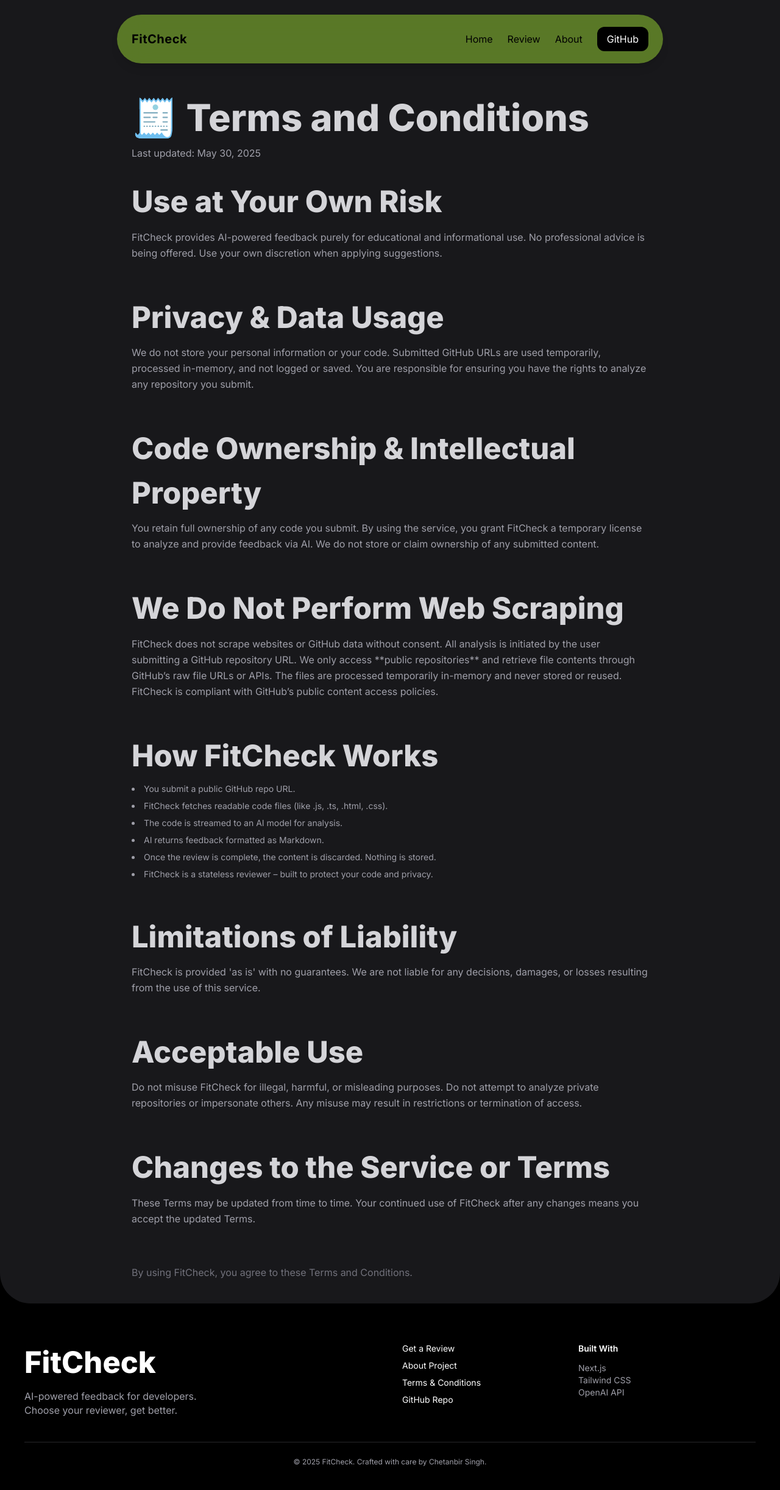
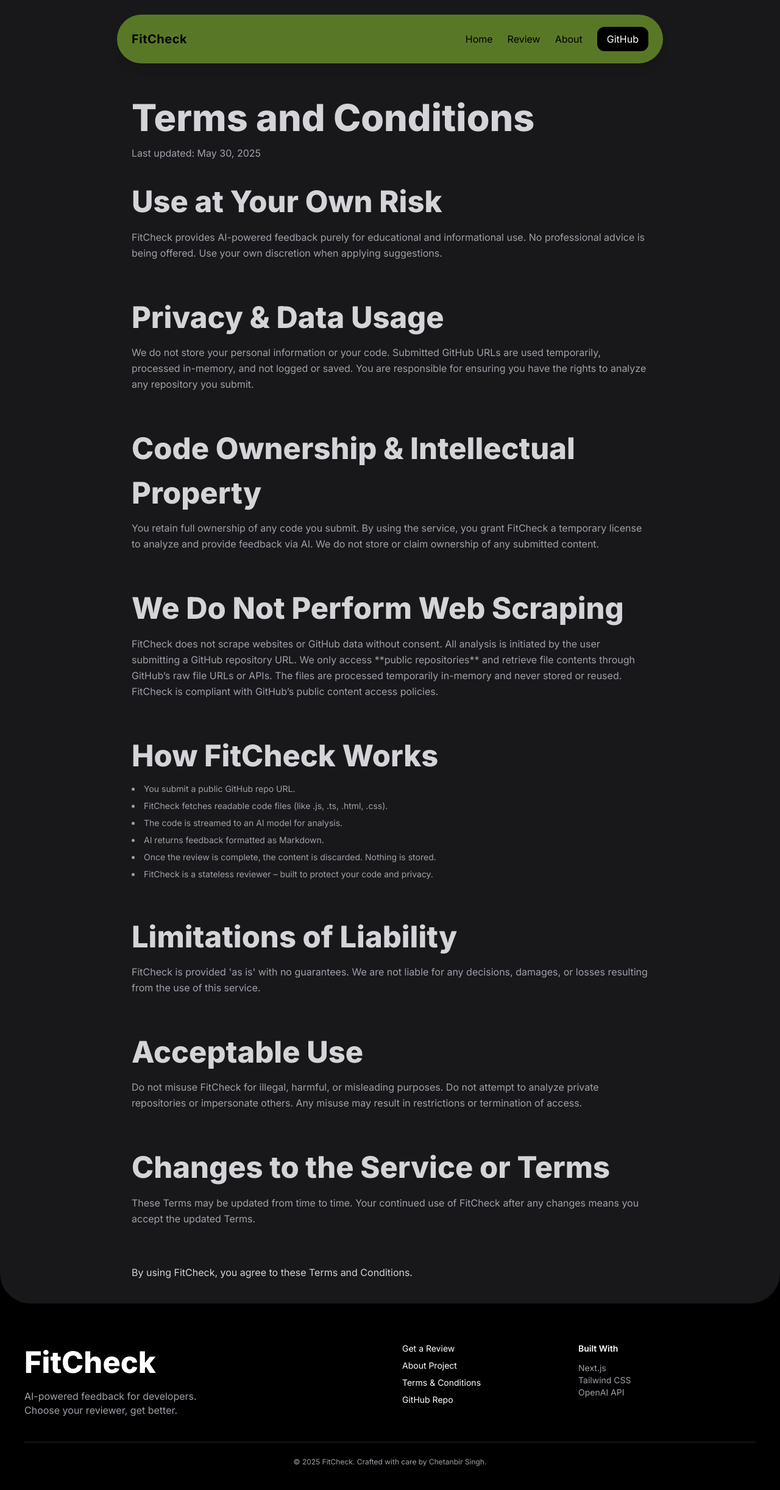
Before and after one commit to ChetanbirSingh/FitCheck, a Next.js app: page /terms in a window 1280 px wide. Shown: the top 2444 px of the page at 61% size. Built offline with nearby package versions, Linux system fonts and the light colour scheme.

Commit message:
style: improve accessibility by adjusting text color and removing emoji from heading

```diff
--- a/src/app/terms/page.tsx
+++ b/src/app/terms/page.tsx
@@ -51,7 +51,7 @@ const termsSection = [
 export default function TermsPage() {
   return (
     <section className='max-w-4xl mx-auto py-10 px-6 text-zinc-300'>
-      <h1>🧾 Terms and Conditions</h1>
+      <h1>Terms and Conditions</h1>
       <p className='text-sm text-zinc-400 mb-8'>Last updated: May 30, 2025</p>
       {termsSection.map((section, index) => (
         <article key={index} className='relative mb-14'>
@@ -67,7 +67,7 @@ export default function TermsPage() {
           )}
         </article>
       ))}
-      <p className='mt-16 text-sm text-zinc-500'>
+      <p className='mt-16 text-sm text-zinc-300'>
         By using FitCheck, you agree to these Terms and Conditions.
       </p>
     </section>
```
